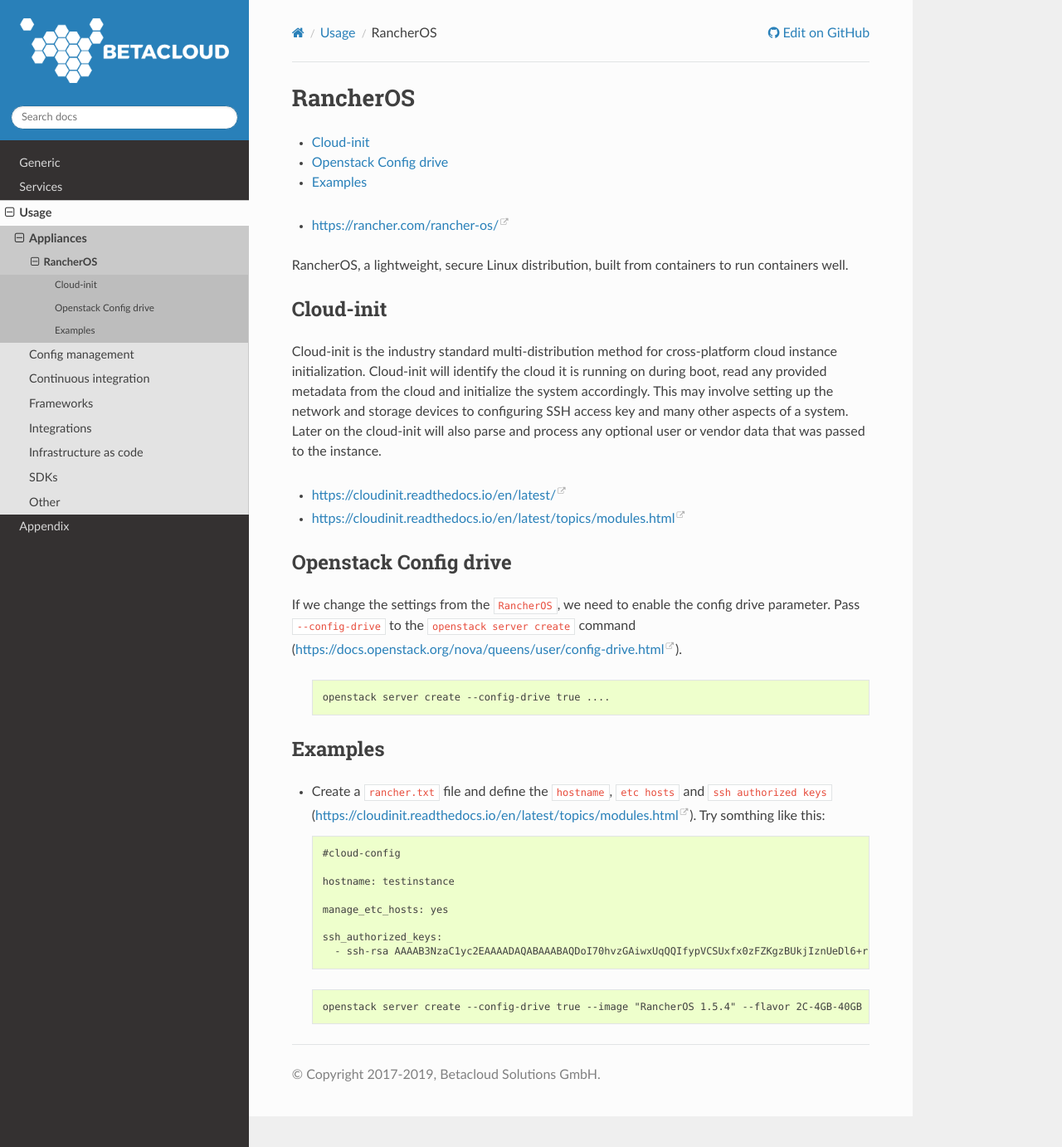
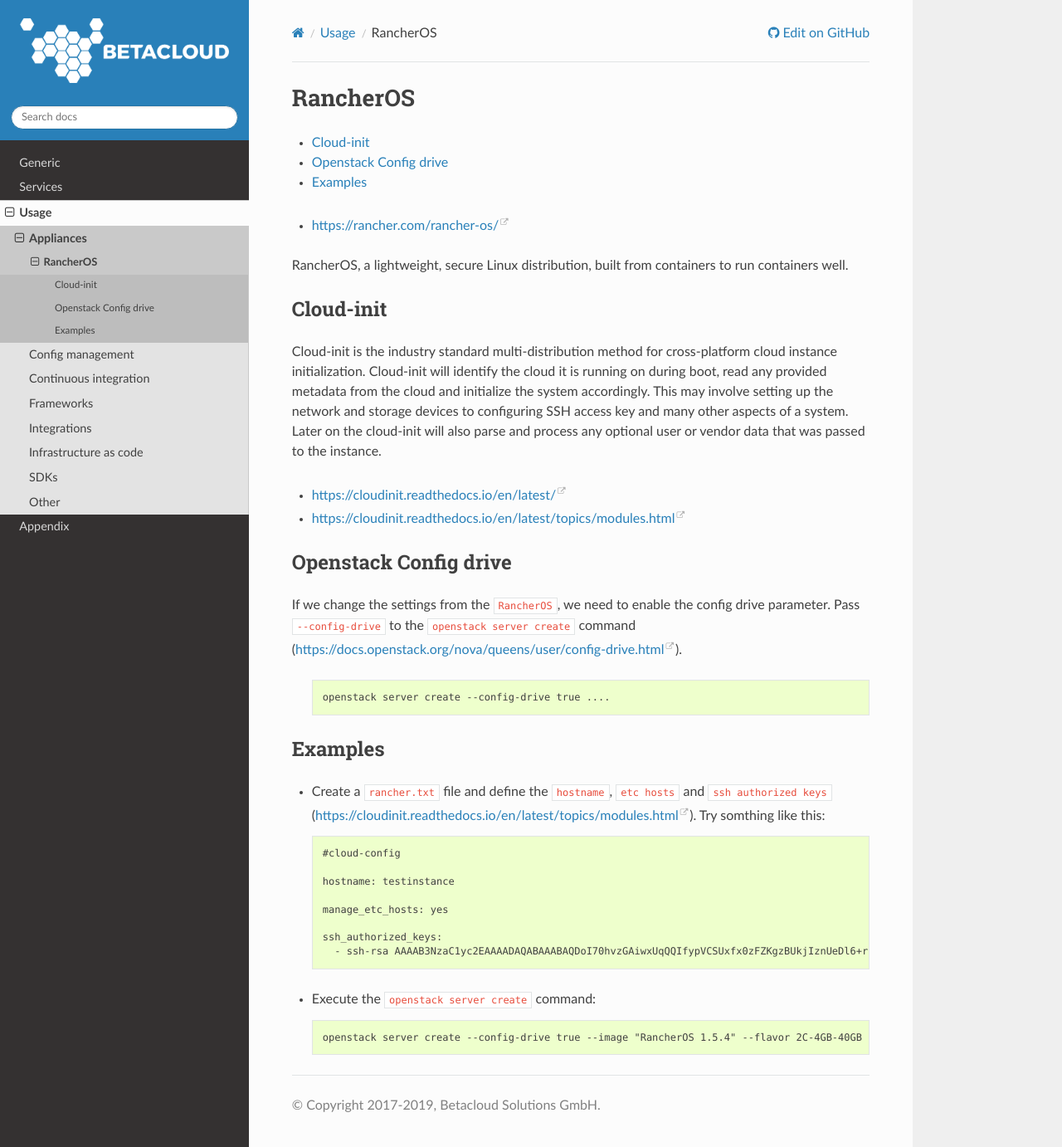
Before and after one commit to betacloud/documentation, a Sphinx documentation site: the page built from source/usage/rancheros.rst, in a window 1280 px wide and 1382 px high. Shown: the whole window at 83% size. Built offline with Sphinx 7.4.7 and the Read the Docs theme 2.0.0, drawn with Linux system fonts in a browser that asks for light colours.

Commit message:
add command

```diff
--- a/source/usage/rancheros.rst
+++ b/source/usage/rancheros.rst
@@ -44,6 +44,8 @@
        - ssh-rsa AAAAB3NzaC1yc2EAAAADAQABAAABAQDoI70hvzGAiwxUqQQIfypVCSUxfx0zFZKgzBUkjIznUeDl6+rSwUtphS.....
 
 
+* Execute the ``openstack server create`` command:
+
   .. code-block:: none
 
      openstack server create --config-drive true --image "RancherOS 1.5.4" --flavor 2C-4GB-40GB --nic net-id=55bd2e08-428d-484b-9ac3-8ce5882e1c68 --security-group linux --max 1 --user-data /home/user/rancher.txt testinstance
```
